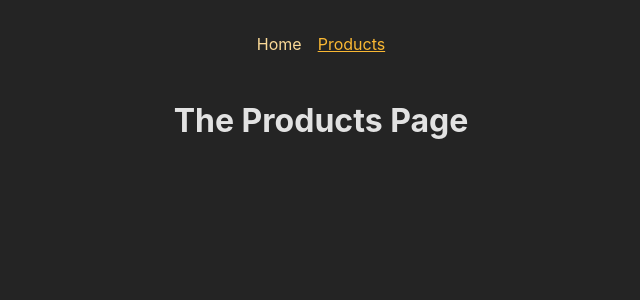
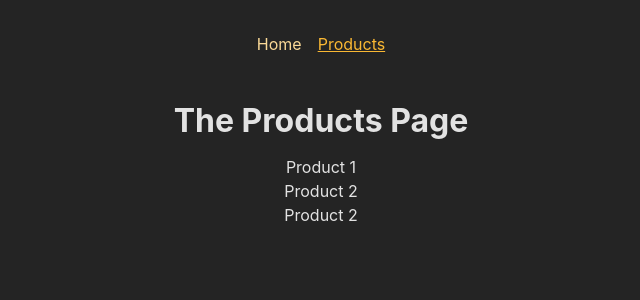
Before and after one commit to Mila2999/React-Router-basic, a React (Create React App) app: page /products in a window 1280 px wide. Shown: the top 300 px of the page, without its empty margins (319-959 px from the left). Built offline with nearby package versions, Linux system fonts and the light colour scheme.

Commit message:
Defining & using dynamic routes, useParams, params

```diff
--- a/src/App.js
+++ b/src/App.js
@@ -10,6 +10,7 @@
 import ProductsPage from './pages/Products';
 import RootLayout from './pages/Root';
 import ErrorPage from './pages/Error';
+import ProductDetailPage from './pages/ProductDetail';
 // const routeDefinition = createRoutesFromElements(
 //   <Route>
 //     <Route path="/" element={<HomePage />} />
@@ -24,6 +25,7 @@
     children: [
       { path: '/', element: <HomePage /> },
       { path: '/products', element: <ProductsPage /> },
+      { path: '/products/:productId', element: <ProductDetailPage /> },
     ],
   },
 ]);
--- /dev/null
+++ b/src/pages/ProductDetail.js
@@ -0,0 +1,12 @@
+import { useParams } from 'react-router-dom';
+function ProductDetailPage() {
+  const params = useParams();
+
+  return (
+    <>
+      <h1>Product detail</h1>
+      <p>{params.productId}</p>
+    </>
+  );
+}
+export default ProductDetailPage;
--- a/src/pages/Products.js
+++ b/src/pages/Products.js
@@ -2,6 +2,11 @@
   return (
     <>
       <h1>The Products Page</h1>
+      <ul>
+        <li>Product 1</li>
+        <li>Product 2</li>
+        <li>Product 2</li>
+      </ul>
     </>
   );
 }
```
